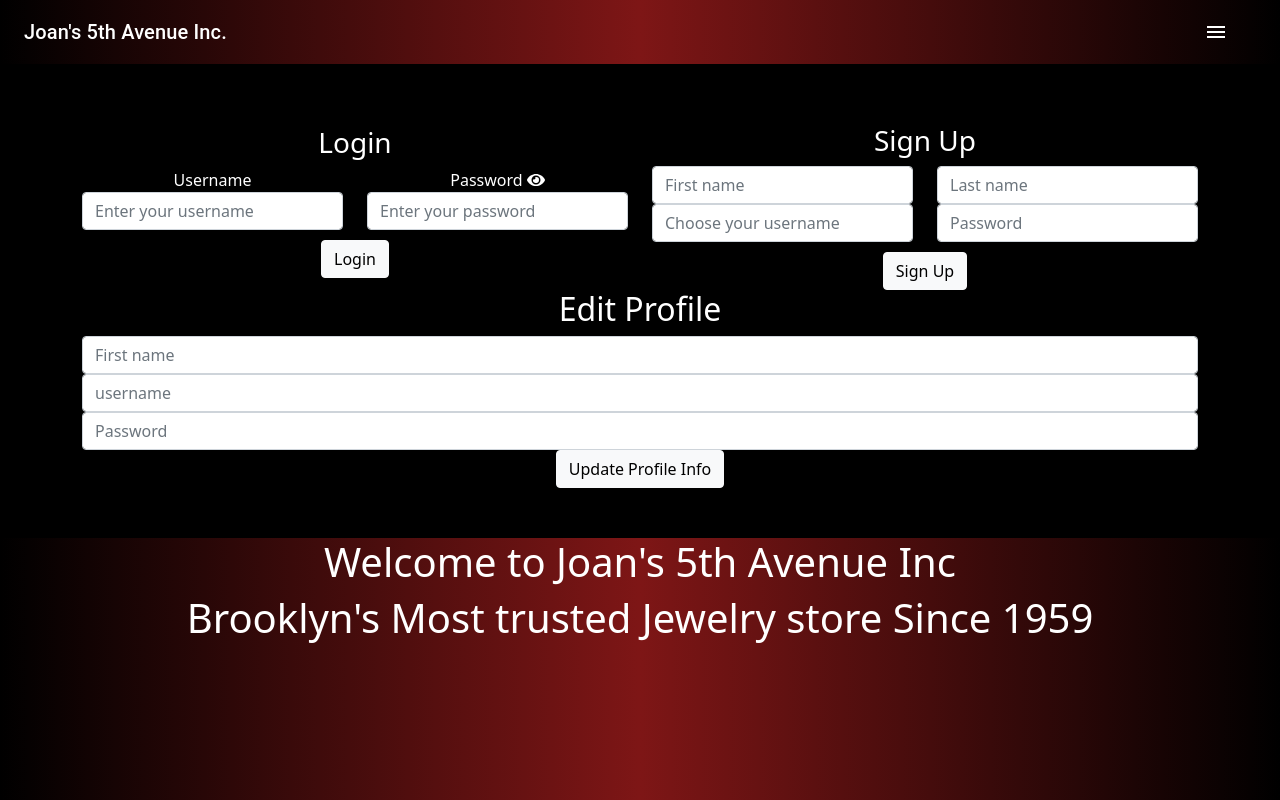
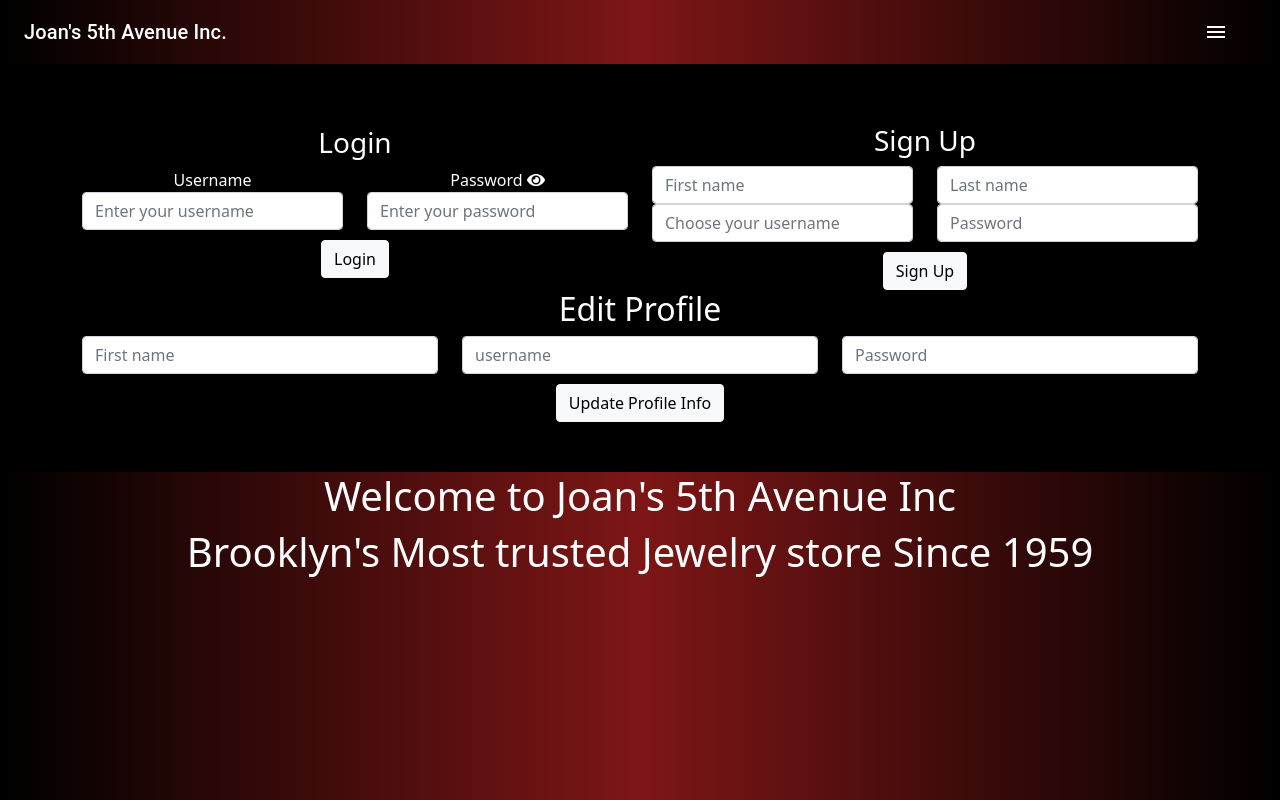
Before and after one commit to JustinWhite814/joanns-jewelry-frontend, a React (Create React App) app: page /authenticate in a window 1280 px wide. Built offline with nearby package versions, Linux system fonts and the light colour scheme; no server answers.

Commit message:
more changes

```diff
--- a/src/components/Authenticate.js
+++ b/src/components/Authenticate.js
@@ -1,11 +1,12 @@
-import React from 'react';
+import React, { useContext } from 'react';
 import Login from './Login'
 import SignUp from './SignUp'
 import '../styles/landing.css'
 import Bootstrap from 'bootstrap/dist/css/bootstrap.css'
 import EditProfile from './EditProfile';
+import { Context } from './Context';
 function Authenticate() {
-
+  const {user} = useContext(Context)
   return (
     <>
     <div className='jumbotron'>
--- a/src/components/EditProfile.js
+++ b/src/components/EditProfile.js
@@ -23,16 +23,18 @@ function EditProfile(props) {
    <>
     <h2>Edit Profile</h2>
     <form onSubmit={editUser}>
-    <div className='form-group'>
+    <div className='form-group row'>
+      <div className='col'>
       <input className="form-control" type='text' name='firstName' defaultValue={user.firstName} placeholder='First name'/>
-    </div>
-    <div className='form-group'>
+      </div>
+    <div className='col'>
       <input className="form-control" type='text' name='username' defaultValue={user.username} placeholder='username'/>
     </div>
-    <div className='form-group'>
+    <div className='col'>
       <input className="form-control" type='text' name='password' defaultValue={user.password} placeholder='Password'/>
     </div>
-    <div className='form-group'>
+    </div>
+    <div className='form-group buttons' >
      <button className="btn btn-light" type='submit'>Update Profile Info</button>
     </div>
     </form>
```
